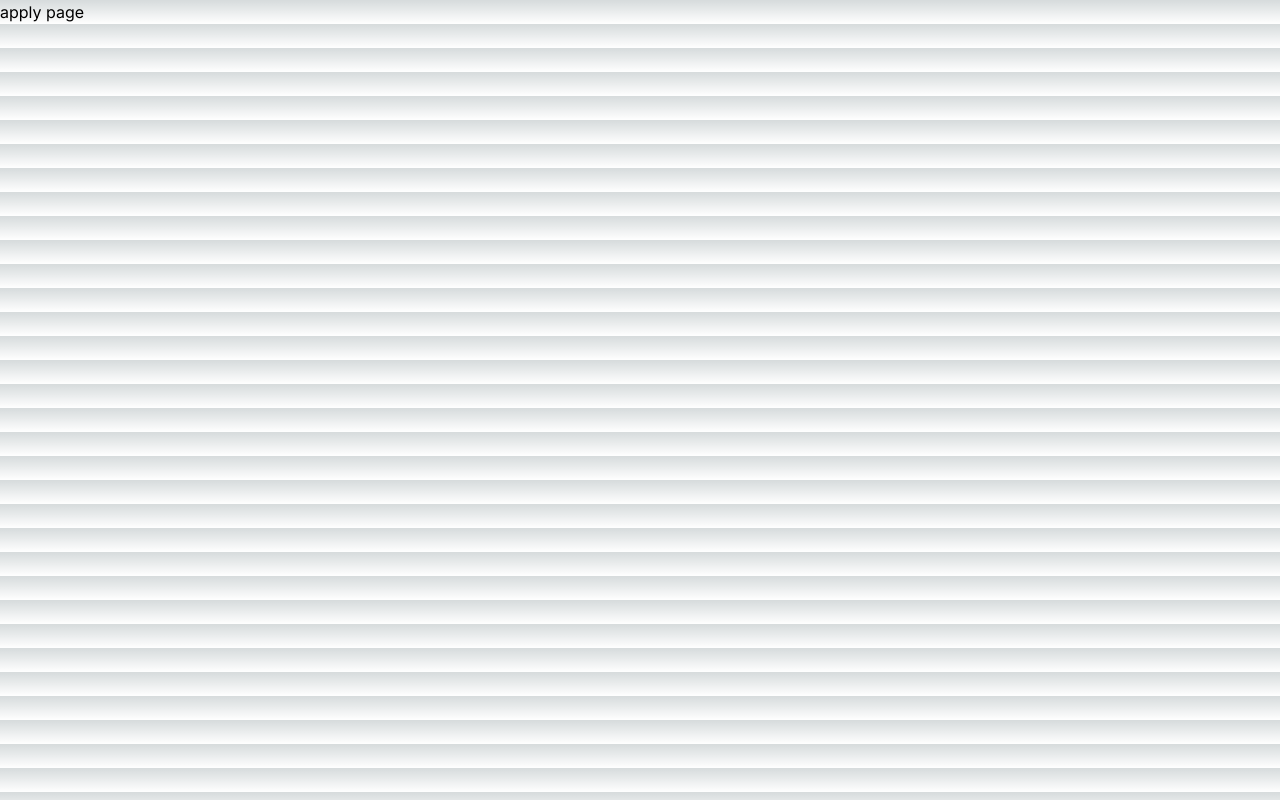
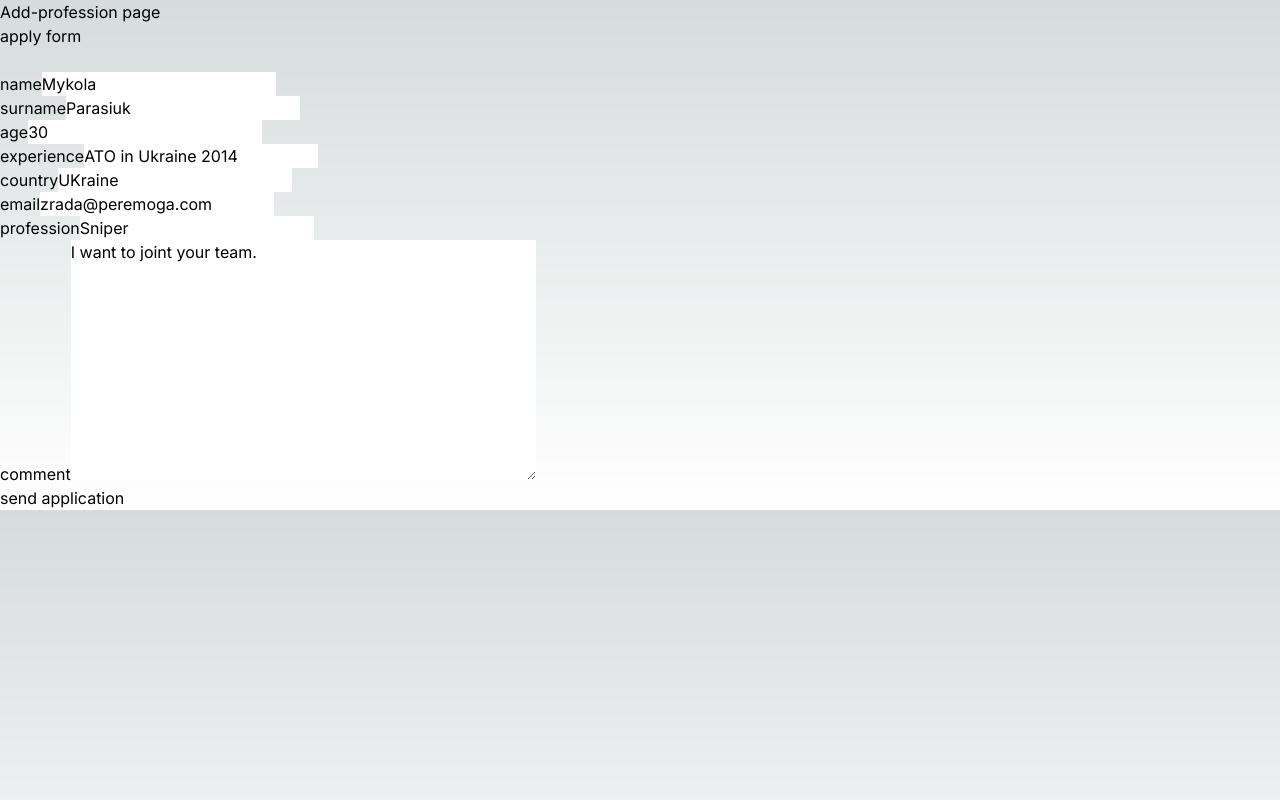
Before and after one commit to miskson/recruit-app, a Next.js app: page /apply in a window 1280 px wide. Built offline with nearby package versions, Linux system fonts and the light colour scheme.

Commit message:
feature: added POST and GET requests for applications api

```diff
--- /dev/null
+++ b/src/app/(components)/addApplicationForm.tsx
@@ -0,0 +1,134 @@
+"use client";
+
+import React, { useState } from "react";
+
+export default function AddApplicationForm() {
+  const handleChange = (event: any) => {
+    const value = event.target.value;
+    const name = event.target.name;
+
+    setFromData((prevState) => ({
+      ...prevState,
+      [name]: value,
+    }));
+  };
+
+  const handleSubmit = async (event: any) => {
+    event.preventDefault();
+    const res = await fetch("/api/Applications", {
+      method: "POST",
+      body: JSON.stringify({ formData }),
+      "content-type": "application/json",
+    });
+
+    if (!res.ok) {
+      throw new Error("Failed to add procedure");
+    }
+  };
+
+  const startingApplicationData = {
+    name: "Mykola",
+    surname: "Parasiuk",
+    age: 30,
+    experience: "ATO in Ukraine 2014",
+    country_origin: "UKraine",
+    e_mail: "zrada@peremoga.com",
+    comment: "I want to joint your team.",
+    profession: "Sniper",
+  };
+
+  const [formData, setFromData] = useState(startingApplicationData);
+
+  return (
+    <div>
+      <h1>apply form</h1>
+      <form action="post">
+        <br />
+        <label htmlFor="name">
+          name
+          <input
+            type="text"
+            name="name"
+            onChange={handleChange}
+            value={formData.name}
+          />
+        </label>
+        <br />
+        <label htmlFor="surname">
+          surname
+          <input
+            type="text"
+            name="surname"
+            onChange={handleChange}
+            value={formData.surname}
+          />
+        </label>
+        <br />
+        <label htmlFor="age">
+          age
+          <input
+            type="number"
+            name="age"
+            onChange={handleChange}
+            value={formData.age}
+          />
+        </label>
+        <br />
+        <label htmlFor="experience">
+          experience
+          <input
+            type="text"
+            name="experience"
+            onChange={handleChange}
+            value={formData.experience}
+          />
+        </label>
+        <br />
+        <label htmlFor="country_origin">
+          country
+          <input
+            type="text"
+            name="country_origin"
+            onChange={handleChange}
+            value={formData.country_origin}
+          />
+        </label>
+        <br />
+        <label htmlFor="e_mail">
+          email
+          <input
+            type="email"
+            name="e_mail"
+            onChange={handleChange}
+            value={formData.e_mail}
+          />
+        </label>
+        <br />
+        <label htmlFor="profession">
+          profession
+          <input
+            type="text"
+            name="profession"
+            onChange={handleChange}
+            value={formData.profession}
+          />
+        </label>
+        <br />
+        <label htmlFor="comment">
+          comment
+          <textarea
+            rows={10}
+            cols={45}
+            name="comment"
+            onChange={handleChange}
+            value={formData.comment}
+          ></textarea>
+        </label>
+        <br />
+        <button type="submit" onClick={handleSubmit}>
+          send application
+        </button>
+      </form>
+    </div>
+  );
+}
--- /dev/null
+++ b/src/app/(models)/Applications.ts
@@ -0,0 +1,26 @@
+import mongoose, { Schema } from "mongoose";
+
+mongoose.connect(process.env.MONGODB_URI as string);
+
+mongoose.Promise = global.Promise;
+
+const applicationSchema = new Schema(
+  {
+    name: String,
+    surname: String,
+    age: String,
+    experience: String,
+    country_origin: String,
+    e_mail: String,
+    comment: String,
+    profession: String,
+  },
+  {
+    timestamps: true,
+  }
+);
+
+const Application =
+  mongoose.models.Application ||
+  mongoose.model("Application", applicationSchema);
+export default Application;
--- /dev/null
+++ b/src/app/api/Applications/route.ts
@@ -0,0 +1,21 @@
+import Application from "@/app/(models)/Applications";
+import { NextResponse } from "next/server";
+
+export async function POST(req: Request) {
+  try {
+    const body = await req.json();
+    const applicationData = body.formData;
+    await Application.create(applicationData);
+    return NextResponse.json({ message: "Application added" }, { status: 201 });
+  } catch (error) {
+    return NextResponse.json({ message: "Error", error }, { status: 500 });
+  }
+}
+
+export async function GET() {
+  try {
+    return NextResponse.json(await Application.find().exec());
+  } catch (error) {
+    return NextResponse.json({ message: "Error", error }, { status: 500 });
+  }
+}
--- a/src/app/apply/page.tsx
+++ b/src/app/apply/page.tsx
@@ -1,9 +1,11 @@
-import React from 'react'
+import React from "react";
+import AddApplicationForm from "../(components)/addApplicationForm";
 
-export default function page() {
+export default function procedurePage() {
   return (
     <div>
-      <h1>apply page</h1>
+      <h1>Add-profession page</h1>
+      <AddApplicationForm />
     </div>
-  )
+  );
 }
```
